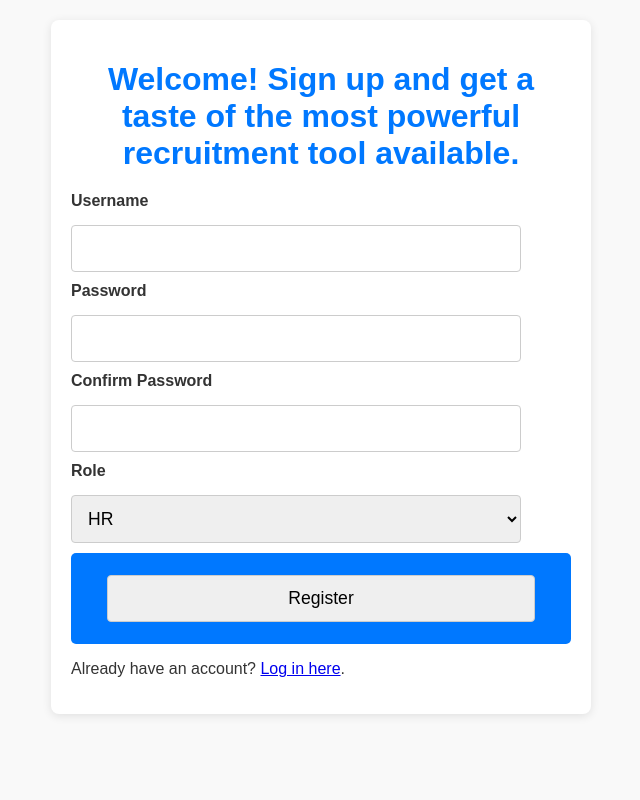
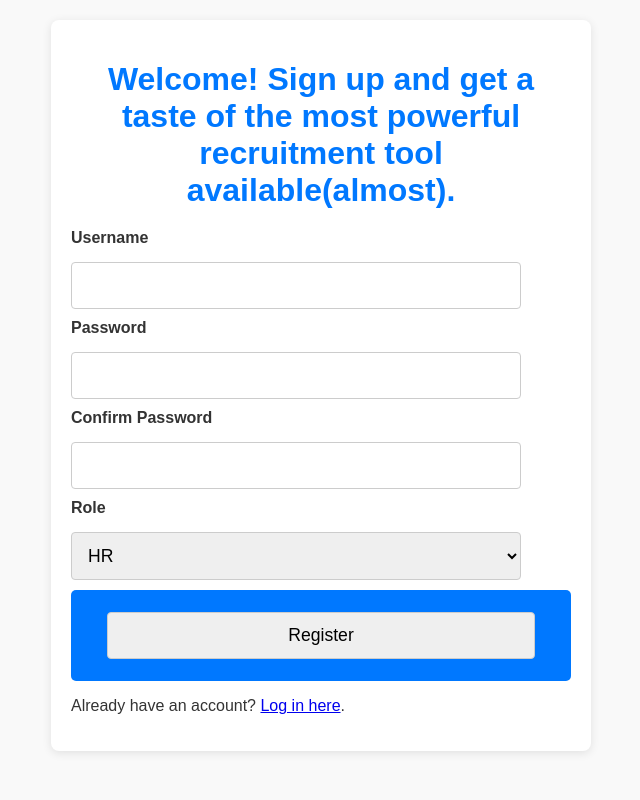
Before and after one commit to wmex/miniapp, a Flask app: page /register in a window 1280 px wide. Shown: the whole page, without its empty margins (319-959 px from the left). Run offline with Flask 3, Linux system fonts and the light colour scheme; some libraries are stand-ins or nearby versions.

Commit message:
README update, register.html modification

```diff
--- a/templates/register.html
+++ b/templates/register.html
@@ -96,7 +96,7 @@
 </head>
 <body>
     <div class="Main">
-        <h1>Welcome! Sign up and get a taste of the most powerful recruitment tool available.</h1>
+        <h1>Welcome! Sign up and get a taste of the most powerful recruitment tool available(almost).</h1>
         <form method="POST">
             {{ form.hidden_tag() }}
             <div>
```
Also changed, not shown: README.md.
